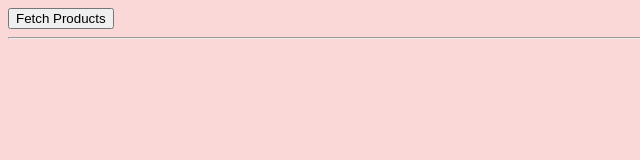
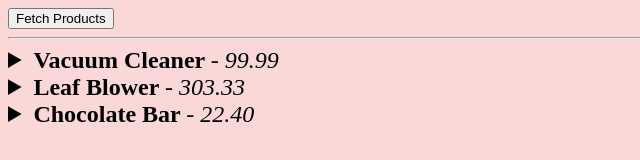
Before and after one commit to SantiagoRF1907/lf-intro-node, a website: page static/index.html in a window 1280 px wide. Both pictures are taken after a click on the button "Fetch Products". Shown: the whole page, without its empty margins (0-640 px from the left). Drawn offline with Linux system fonts and the light colour scheme.

Commit message:
README update, creates a simple server applicafile server

```diff
--- a/static/app.js
+++ b/static/app.js
@@ -1,4 +1,4 @@
-const mockData = [
+const productsData = [
   {
     id: "A1",
     name: "Vacuum Cleaner",
@@ -21,7 +21,7 @@ const mockData = [
 const populateProducts = () => {
   const products = document.querySelector("#products");
   products.innerHTML = "";
-  for (const product of mockData) {
+  for (const product of productsData) {
     const item = document.createElement("product-item");
     for (const key of ["name", "rrp", "info"]) {
       const span = document.createElement("span");
--- a/static/index.html
+++ b/static/index.html
@@ -4,6 +4,7 @@
     <meta charset="UTF-8" />
     <meta name="viewport" content="width=device-width, initial-scale=1.0" />
     <title>My App</title>
+    <script type="module" src="app.js"></script>
     <style>
       body {
         background: #fad8d8;
```
Also changed, not shown: README.md, images/server-running.png (added).
